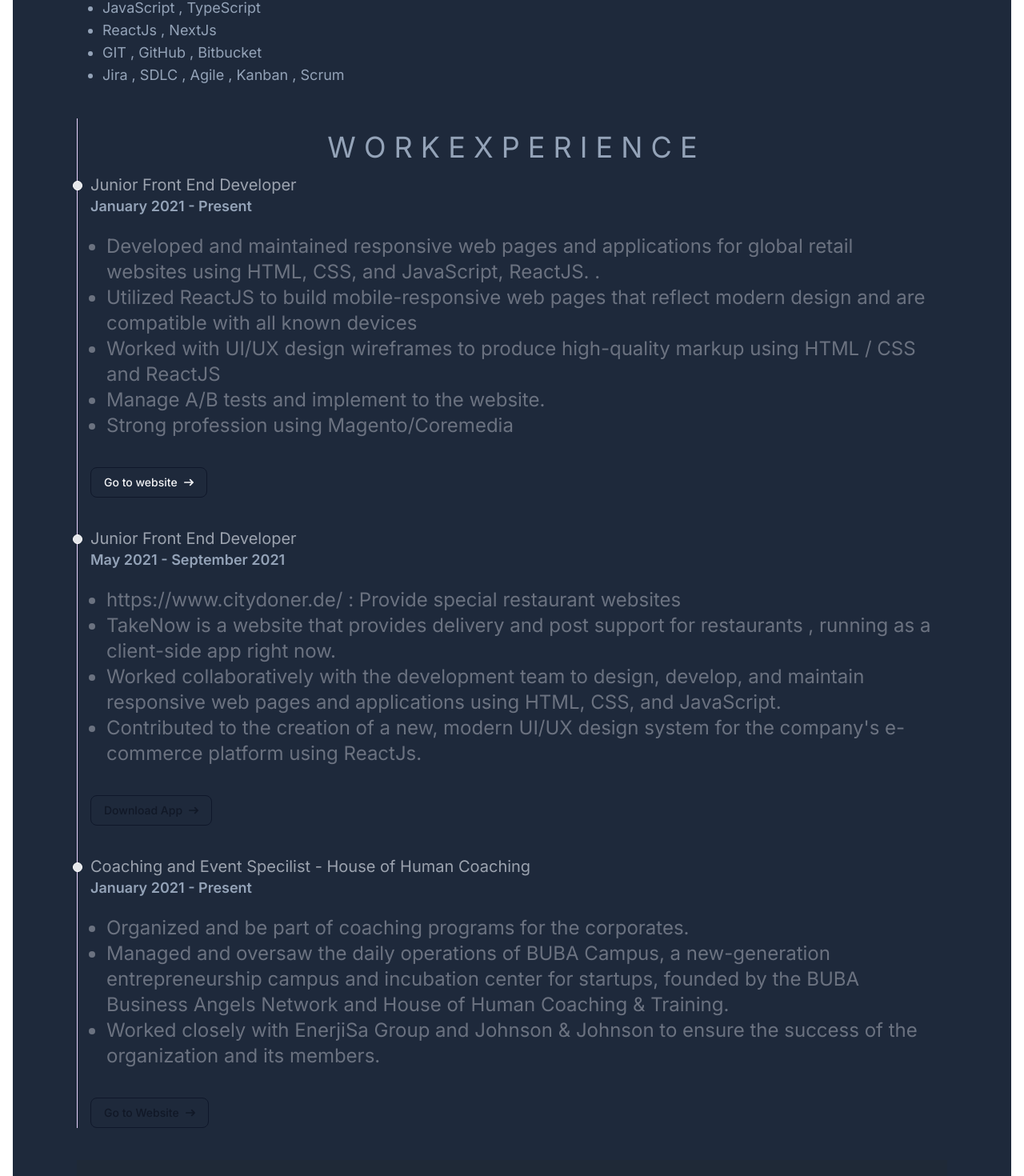
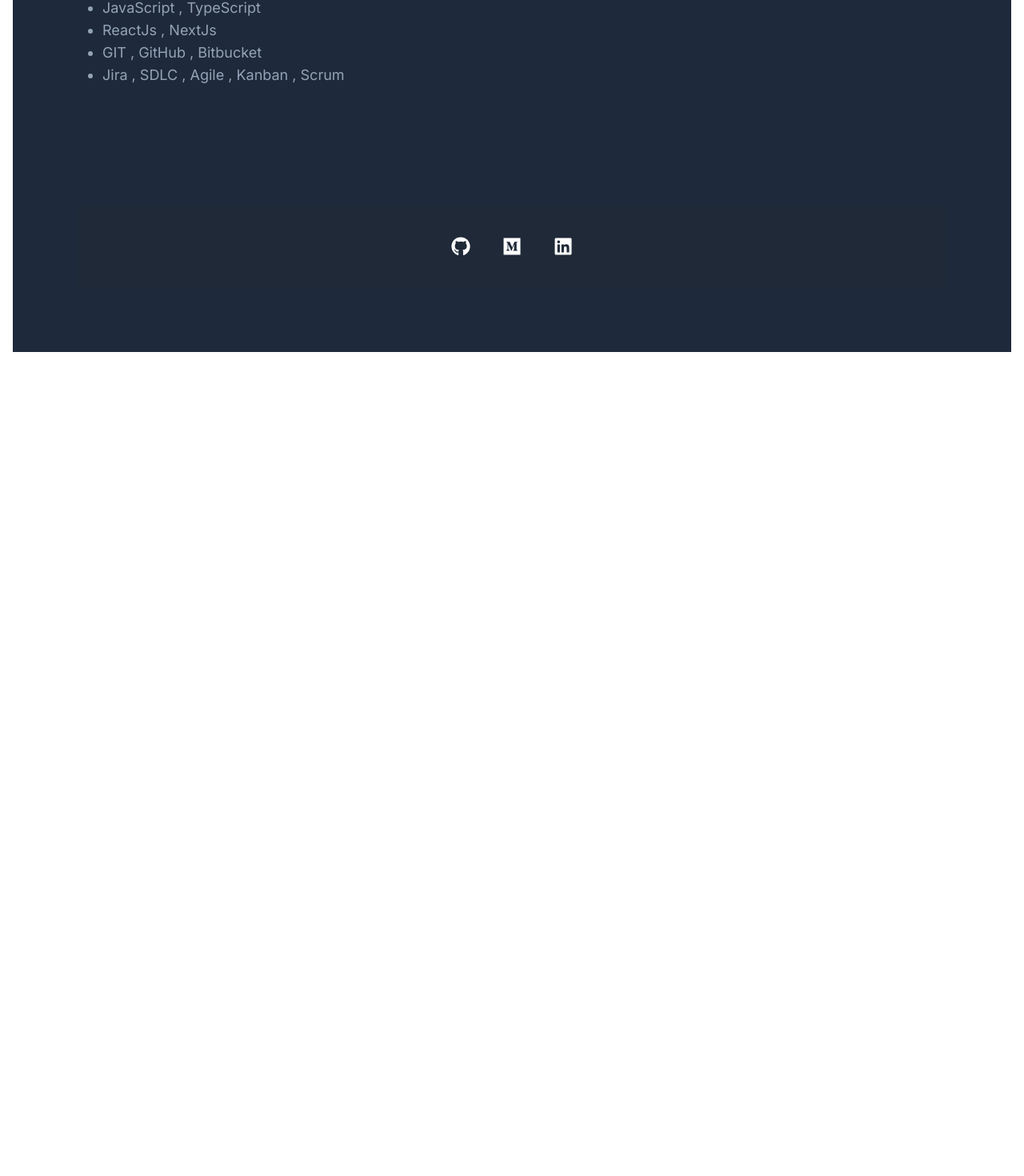
Before and after one commit to BuseHizarci/portfolio-buse, a Next.js app: page /about in a window 1280 px wide. Shown: the part 710-2180 px from the top of the page at 80% size. After the commit the page ends 1166 px from the top, so only its background shows below. Built offline with nearby package versions, Linux system fonts and the light colour scheme.

Commit message:
Contact Page created

```diff
--- a/app/about/page.tsx
+++ b/app/about/page.tsx
@@ -3,13 +3,14 @@ import React, { useTransition, useState } from "react";
 import TabBotton from "../components/TabBotton";
 import Navbar from "../components/Navbar";
 import Footer from "../components/Footer";
+import Spacer from "../components/Spacer";
 const About = () => {
   const TAB_DATA = [
     {
       title: "Skills",
       id: "skills",
       content: (
-        <ul className="list-disc pl-3 p-3 lg:text-lg pb-5">
+        <ul className="list-disc pl-3 p-3 lg:text-lg pb-7">
           <li>HTML5</li>
           <li>CSS , SCSS , Tailwind , Bootstrap , Figma</li>
           <li>JavaScript , TypeScript</li>
@@ -23,12 +24,12 @@ const About = () => {
       title: "Education",
       id: "education",
       content: (
-        <ul className="list-disc pl-3 p-3 lg:text-lg pb-5">
+        <ul className="list-disc pl-3 p-3 lg:text-lg pb-7">
           <li className="mb-4">
             <time className="mb-1 pb-3 text-xl font-normal leading-none text-gray-400 dark:text-slate-100">
               Bachelor's Degree{" "}
             </time>
-            <h3 className="text-lg font-semibold dark:text-purple-600 dark:text-white">
+            <h3 className="text-lg font-semibold text-slate-500">
               Economics / 2015 - 2020{" "}
             </h3>{" "}
           </li>
@@ -37,7 +38,7 @@ const About = () => {
             <time className="mb-1 pb-3 text-xl font-normal leading-none text-gray-400 dark:text-slate-100">
               ICF Accredited Coaching Program{" "}
             </time>
-            <h3 className="text-lg font-semibold dark:text-purple-600 dark:text-white">
+            <h3 className="text-lg font-semibold text-slate-500">
               Coaching Program / 2019{" "}
             </h3>
             <h2 className="pb-4">
@@ -50,7 +51,7 @@ const About = () => {
             <time className="mb-1 pb-3 text-xl font-normal leading-none text-gray-400 dark:text-slate-100">
               Front-end Bootcamp{" "}
             </time>
-            <h3 className="text-lg  font-semibold dark:text-purple-600 dark:text-white">
+            <h3 className="text-lg font-semibold text-slate-500">
               Scrimba Bootcamp
             </h3>
             <h2 className="pb-4">
@@ -62,7 +63,7 @@ const About = () => {
             <time className="mb-1 pb-3 text-xl font-normal leading-none text-gray-400 dark:text-slate-100">
               React Front-end Bootcamp{" "}
             </time>
-            <h3 className="text-lg font-semibold dark:text-purple-600 dark:text-white">
+            <h3 className="text-lg font-semibold text-slate-500">
               Techpro Education
             </h3>
             <h2>
@@ -183,162 +184,7 @@ const About = () => {
             </div>
           </div>
         </div>
-        <ol className="container mx-auto relative border-s border-purple-200 dark:border-gray-700  ">
-          <h2 className="text-3xl md:text-3xl lg:text-4xl text-center p-4">
-            {" "}
-            W O R K E X P E R I E N C E
-          </h2>
-          <li className="mb-10 ms-4">
-            <div className="absolute w-3 h-3 bg-gray-200 rounded-full mt-1.5 -start-1.5 border border-white dark:border-gray-900 dark:bg-gray-700"></div>
-            <time className="mb-1 text-xl font-normal leading-none text-gray-400 dark:text-gray-500">
-              Junior Front End Developer
-            </time>
-            <h3 className="text-lg font-semibold dark:text-white dark:text-purple-700">
-              January 2021 - Present
-            </h3>
-            <p className="mb-4 text-base font-normal text-gray-500 dark:text-gray-400">
-              <ul className="list-disc p-5 text-lg sm:text-2xl">
-                <li>
-                  Developed and maintained responsive web pages and applications
-                  for global retail websites using HTML, CSS, and JavaScript,
-                  ReactJS. .
-                </li>
-                <li>
-                  {" "}
-                  Utilized ReactJS to build mobile-responsive web pages that
-                  reflect modern design and are compatible with all known
-                  devices{" "}
-                </li>
-                <li>
-                  Worked with UI/UX design wireframes to produce high-quality
-                  markup using HTML / CSS and ReactJS
-                </li>
-                <li>Manage A/B tests and implement to the website.</li>
-                <li>Strong profession using Magento/Coremedia</li>
-              </ul>
-            </p>
-            <a
-              href="www.visiondirect.co.uk"
-              className="inline-flex items-center px-4 py-2 text-sm font-medium text-gray-100 dark:bg-purple-700 border border-slate-900 rounded-lg hover:bg-purple-700 hover:text-slate-800  dark:bg-gray-800 dark:text-gray-400 dark:border-gray-600 dark:hover:text-white dark:hover:bg-gray-700 dark:focus:ring-gray-700"
-            >
-              Go to website{" "}
-              <svg
-                className="w-3 h-3 ms-2 rtl:rotate-180"
-                aria-hidden="true"
-                xmlns="http://www.w3.org/2000/svg"
-                fill="none"
-                viewBox="0 0 14 10"
-              >
-                <path
-                  stroke="currentColor"
-                  stroke-linecap="round"
-                  stroke-linejoin="round"
-                  stroke-width="2"
-                  d="M1 5h12m0 0L9 1m4 4L9 9"
-                />
-              </svg>
-            </a>
-          </li>{" "}
-          <li className="mb-10 ms-4">
-            <div className="absolute w-3 h-3 bg-gray-200 rounded-full mt-1.5 -start-1.5 border border-white dark:border-gray-900 dark:bg-gray-700"></div>
-            <time className="mb-1 text-xl font-normal leading-none text-gray-400 dark:text-gray-500">
-              Junior Front End Developer
-            </time>
-            <h3 className="text-lg font-semibold dark:text-pruple-600 dark:text-white">
-              May 2021 - September 2021
-            </h3>
-            <p className="mb-4 text-base font-normal text-gray-500 dark:text-gray-400">
-              <ul className="list-disc p-5 text-lg sm:text-2xl">
-                <li>
-                  https://www.citydoner.de/ : Provide special restaurant
-                  websites
-                </li>
-                <li>
-                  {" "}
-                  TakeNow is a website that provides delivery and post support
-                  for restaurants , running as a client-side app right now.{" "}
-                </li>
-                <li>
-                  Worked collaboratively with the development team to design,
-                  develop, and maintain responsive web pages and applications
-                  using HTML, CSS, and JavaScript.
-                </li>
-                <li>
-                  Contributed to the creation of a new, modern UI/UX design
-                  system for the company's e-commerce platform using ReactJs.
-                </li>
-              </ul>
-            </p>
-            <a
-              href="https://play.google.com/store/apps/details?id=uk.co.takenow&hl=en_AU&pli=1"
-              className="inline-flex items-center px-4 py-2 text-sm font-medium text-gray-900 dark:bg-violet-700 border border-slate-900 rounded-lg hover:bg-purple-700 hover:text-slate-800  dark:bg-gray-800 dark:text-gray-400 dark:border-gray-600 dark:hover:text-white dark:hover:bg-gray-700 dark:focus:ring-gray-700"
-            >
-              Download App{" "}
-              <svg
-                className="w-3 h-3 ms-2 rtl:rotate-180"
-                aria-hidden="true"
-                xmlns="http://www.w3.org/2000/svg"
-                fill="none"
-                viewBox="0 0 14 10"
-              >
-                <path
-                  stroke="currentColor"
-                  stroke-linecap="round"
-                  stroke-linejoin="round"
-                  stroke-width="2"
-                  d="M1 5h12m0 0L9 1m4 4L9 9"
-                />
-              </svg>
-            </a>
-          </li>
-          <li className="mb-10 ms-4">
-            <div className="absolute w-3 h-3 bg-gray-200 rounded-full mt-1.5 -start-1.5 border border-white dark:border-gray-900 dark:bg-gray-700"></div>
-            <time className="mb-1 text-xl font-normal leading-none text-gray-400 dark:text-gray-500">
-              Coaching and Event Specilist - House of Human Coaching{" "}
-            </time>
-            <h3 className="text-lg font-semibold dark:text-purple-600 dark:text-white">
-              January 2021 - Present
-            </h3>
-            <p className="mb-4 text-base font-normal text-gray-500 dark:text-gray-400">
-              <ul className="list-disc p-5 text-lg sm:text-2xl">
-                <li>
-                  Organized and be part of coaching programs for the corporates.
-                </li>
-                <li>
-                  Managed and oversaw the daily operations of BUBA Campus, a
-                  new-generation entrepreneurship campus and incubation center
-                  for startups, founded by the BUBA Business Angels Network and
-                  House of Human Coaching & Training.
-                </li>
-                <li>
-                  Worked closely with EnerjiSa Group and Johnson & Johnson to
-                  ensure the success of the organization and its members.
-                </li>
-              </ul>
-            </p>
-            <a
-              href="https://play.google.com/store/apps/details?id=uk.co.takenow&hl=en_AU&pli=1"
-              className="inline-flex items-center px-4 py-2 text-sm font-medium text-gray-900 dark:bg-purple-700 border border-slate-900 rounded-lg hover:bg-purple-700 hover:text-slate-800  dark:bg-gray-800 dark:text-gray-400 dark:border-gray-600 dark:hover:text-white dark:hover:bg-gray-700 dark:focus:ring-gray-700"
-            >
-              Go to Website{" "}
-              <svg
-                className="w-3 h-3 ms-2 rtl:rotate-180"
-                aria-hidden="true"
-                xmlns="http://www.w3.org/2000/svg"
-                fill="none"
-                viewBox="0 0 14 10"
-              >
-                <path
-                  stroke="currentColor"
-                  stroke-linecap="round"
-                  stroke-linejoin="round"
-                  stroke-width="2"
-                  d="M1 5h12m0 0L9 1m4 4L9 9"
-                />
-              </svg>
-            </a>
-          </li>
-        </ol>
+        <Spacer />
         <Footer />
       </section>
     </>
--- /dev/null
+++ b/app/components/Spacer.tsx
@@ -0,0 +1,7 @@
+import React from "react";
+
+const Spacer = ({ height = 100 }) => {
+  return <div style={{ height: `${height}px` }}></div>;
+};
+
+export default Spacer;
--- a/app/page.tsx
+++ b/app/page.tsx
@@ -2,17 +2,20 @@ import HeroSection from "./components/HeroSection";
 import Navbar from "./components/Navbar";
 import Footer from "./components/Footer";
 import Particles from "./components/particles";
-
+import Spacer from "./components/Spacer";
 export default function Home() {
   return (
     <main className="flex min-h-screen flex-col items-center p-24 ">
       <Particles
         className="absolute inset-1 -z-10 animate-fade-in bg-slate-800"
-        quantity={100}
+        quantity={300}
       />
       <Navbar />
+      <Spacer />
       <HeroSection />
+      <Spacer />
       <Footer />
+      <Spacer />
     </main>
   );
 }
```
Also changed, not shown: app/experience/page.tsx (+13 -16 lines).
